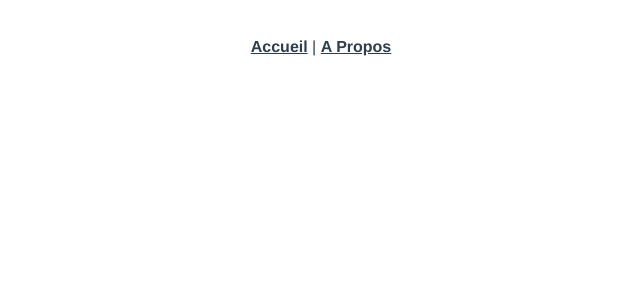
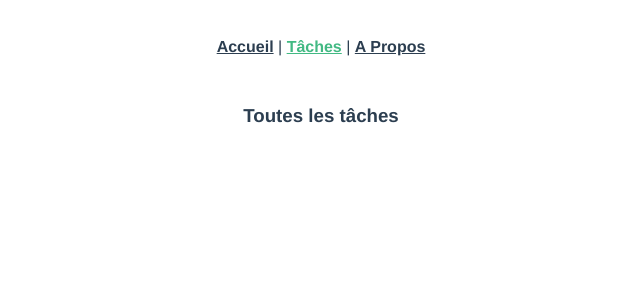
Before and after one commit to hermann-10/progressor-api-vue, a Vue app: page /tasks in a window 1280 px wide. Before the commit this address had no page. Shown: the top 300 px of the page, without its empty margins (319-959 px from the left). Built offline with nearby package versions, Linux system fonts and the light colour scheme.

Commit message:
Création de la view tasks et permission de router vers cette view

```diff
--- a/src/App.vue
+++ b/src/App.vue
@@ -1,6 +1,7 @@
 <template>
   <div id="nav">
     <router-link to="/">Accueil</router-link> |
+    <router-link to="/tasks">Tâches</router-link> |
     <router-link to="/about">A Propos</router-link>
   </div>
   <router-view />
--- a/src/router/index.js
+++ b/src/router/index.js
@@ -1,11 +1,17 @@
 import { createRouter, createWebHistory } from "vue-router";
 import Home from "../views/Home.vue";
+import Tasks from "../views/Tasks.vue";
 
 const routes = [
   {
     path: "/",
     name: "Home",
     component: Home
+  },
+  {
+    path: "/tasks",
+    name: "Tasks",
+    component: Tasks
   },
   {
     path: "/about",
--- /dev/null
+++ b/src/views/Tasks.vue
@@ -0,0 +1,13 @@
+<template>
+  <h3>Toutes les tâches</h3>
+  <div></div>
+</template>
+
+<script>
+export default {
+    name: 'Tasks',
+};
+</script>
+
+<style>
+</style>
```
